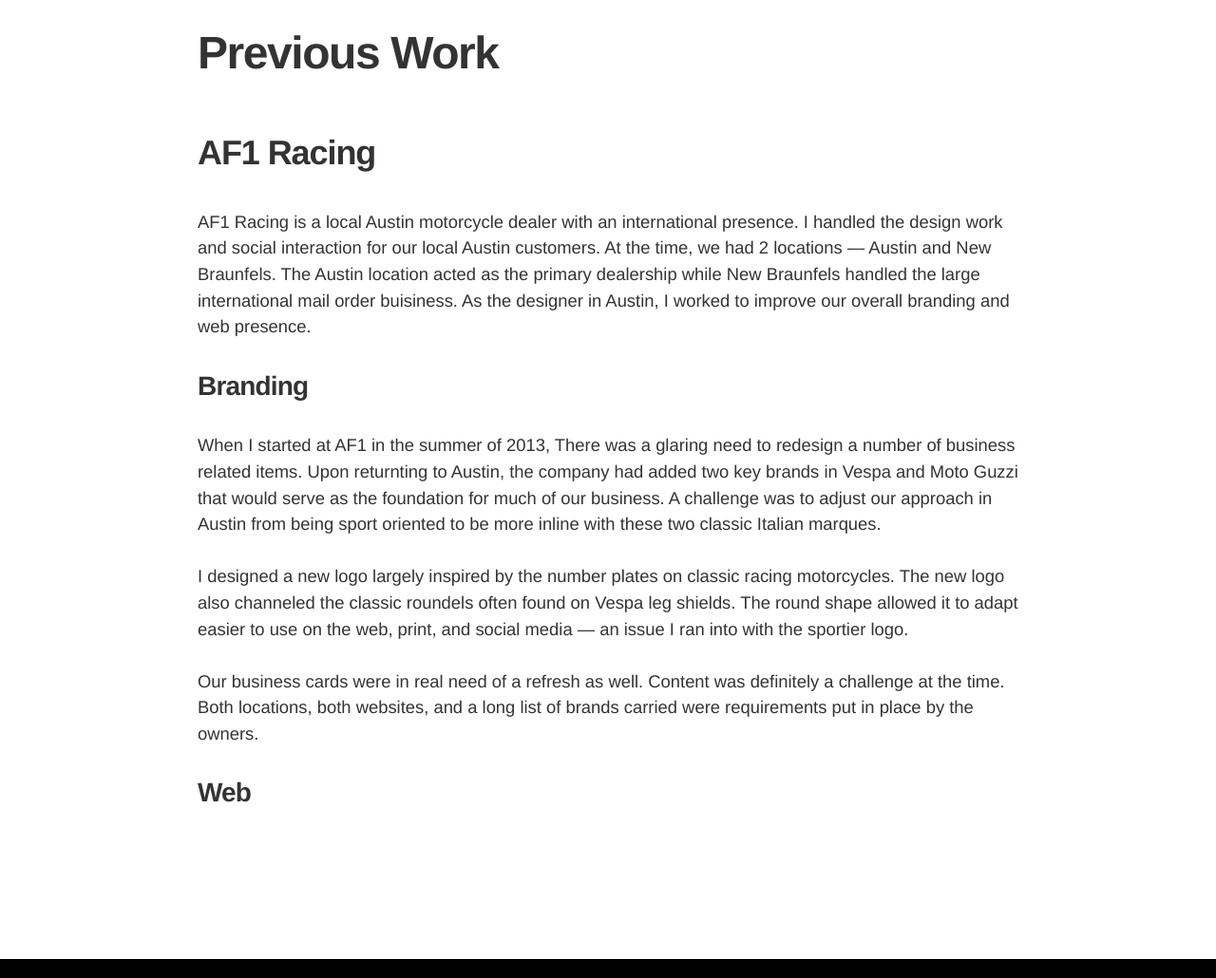
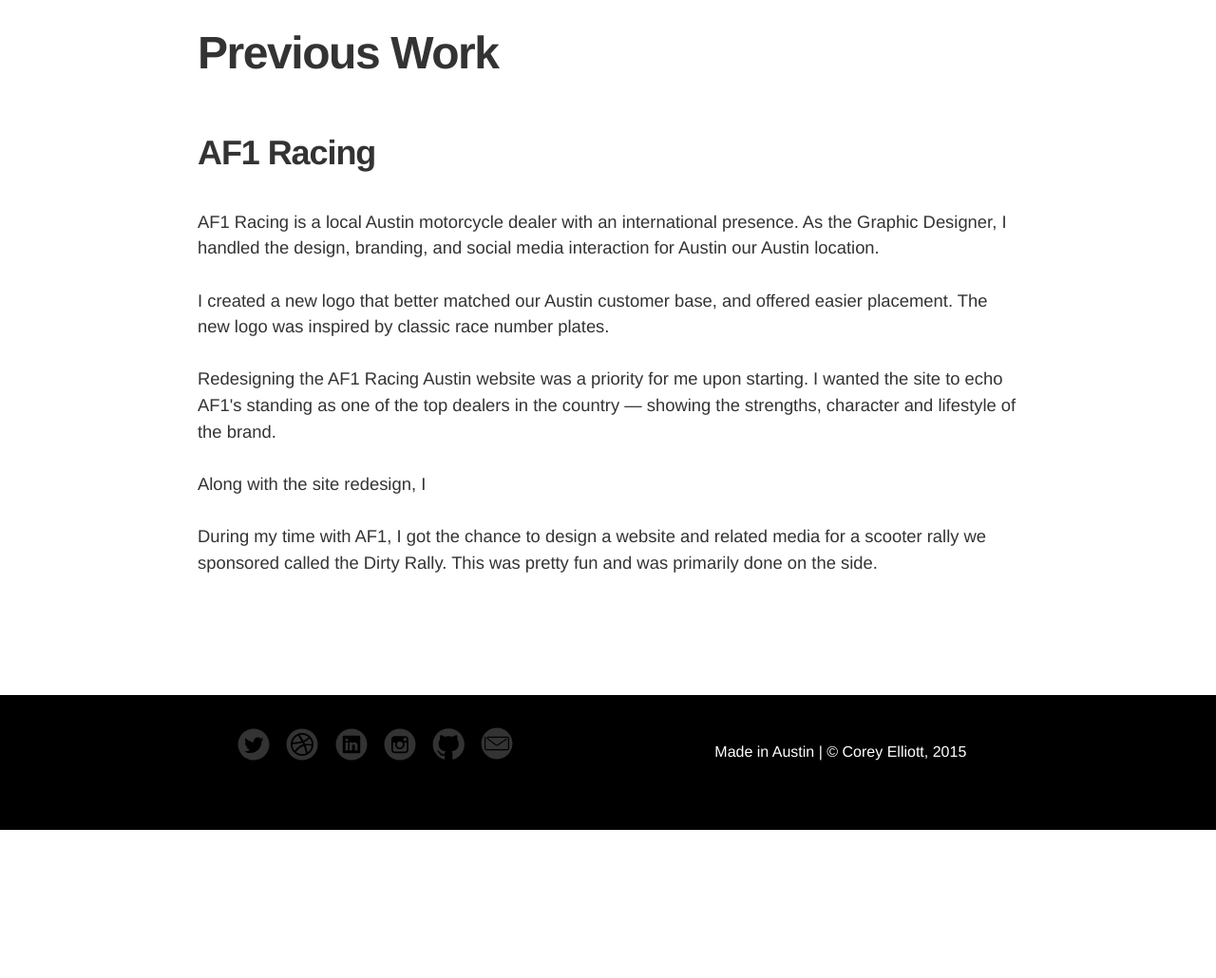
Before and after one commit to ellcorey/corey_elliott_design, a Jekyll site: the page built from pwork.html, in a window 1280 px wide and 1400 px high, cut to the strip 370-1400 px from the top of the window. Shown: the whole strip at 95% size. Built offline with Jekyll 4.4.1, drawn with Linux system fonts in a browser that asks for light colours; nearby versions of some CDN libraries.

Commit message:
edited goodreads, adjusted nav colors

```diff
--- a/_sass/_base.scss
+++ b/_sass/_base.scss
@@ -16,7 +16,7 @@
 $text-color:       #333;
 $brand-color:      #00ff99;
 $wrap-bg:          #fff;
-$nav-bg:           #777;
+$nav-bg:           #333;
 
 
 
--- a/_sass/_layout.scss
+++ b/_sass/_layout.scss
@@ -136,7 +136,7 @@
 
 footer {
     @include clearfix;
-    background: black;
+    background: #000;
     margin-top: 3em;
     min-height: 4em;
     padding-top: 2em;
@@ -325,7 +325,7 @@
 
 .nav-title {
     display: none;
-    color: #333;
+    color: #eee;
     font-family: $base-font-family;
     font-size: 2.5em;
     transition: .15s ease;
--- a/_sass/_navigation.scss
+++ b/_sass/_navigation.scss
@@ -87,7 +87,7 @@
   }
 
   li.nav-link a {
-    color: #333;
+    color: #eee;
     display: inline-block;
 
 
--- a/goodreads.html
+++ b/goodreads.html
@@ -65,7 +65,7 @@
 
 	    <a name="design"><section class="content-block"></a>
 	    	<h2>Design</h2>
-	    	<p>For the design process, I would create 3 style tiles, sketch out basic layouts, and then proceed to the Illustrator mockups.</p>
+	    	<p>For the design process, I created three style tiles, sketched out basic layouts, and then proceeded to the Illustrator mockups.</p>
 
 	    	<h3>Style Tiles</h3>
 	    	<p>For the Goodreads project, I wanted the style tiles to create the feeling of modern libraries. The tile I chose has calm blues and clean, legible typefaces. I believe the font combination offsets the more modern color palette.</p>
@@ -97,7 +97,7 @@
 	    	</div>
 
 	    	<a name="challenges"><h3>Challenges</h3></a>
-	    	<p>This project involved a heavy amount of decisions on features and content. The challenge lay with cleaning up the interface and thinking of the current user base. It was possible to move content to other pages, but I couldn't remove it.</p>
+	    	<p>This project involved a heavy amount of decisions on features and content. The biggest challenge was cleaning up the interface and thinking of the current user base. It was possible to move content to other pages, but I couldn't remove it.</p>
 
 	    	<p>My mobile first thought process was reinforced through the process of content management. Additionally, I learned user data feedback is imperative when redesigning an existing product &mdash; not just at the end, but throughout the process.</p>
 	    </section>
--- a/pwork.html
+++ b/pwork.html
@@ -24,17 +24,17 @@
 
     <section class="content-block">
     	<h2>AF1 Racing</h2>
-    	<p>AF1 Racing is a local Austin motorcycle dealer with an international presence. I handled the design work and social interaction for our local Austin customers. At the time, we had 2 locations &mdash; Austin and New Braunfels. The Austin location acted as the primary dealership while New Braunfels handled the large international mail order buisiness. As the designer in Austin, I worked to improve our overall branding and web presence.</p>
+    	<p>AF1 Racing is a local Austin motorcycle dealer with an international presence. As the Graphic Designer, I handled the design, branding, and social media interaction for Austin our Austin location.</p>
 
-    	<h3>Branding</h3>
-    	<p>When I started at AF1 in the summer of 2013, There was a glaring need to redesign a number of business related items. Upon returnting to Austin, the company had added two key brands in Vespa and Moto Guzzi that would serve as the foundation for much of our business. A challenge was to adjust our approach in Austin from being sport oriented to be more inline with these two classic Italian marques.</p>
+    	<p>I created a new logo that better matched our Austin customer base, and offered easier placement. The new logo was inspired by classic race number plates.</p>
 
-    	<p>I designed a new logo largely inspired by the number plates on classic racing motorcycles. The new logo also channeled the classic roundels often found on Vespa leg shields. The round shape allowed it to adapt easier to use on the web, print, and social media &mdash; an issue I ran into with the sportier logo.</p>
+    	<p>Redesigning the AF1 Racing Austin website was a priority for me upon starting. I wanted the site to echo AF1's standing as one of the top dealers in the country &mdash; showing the strengths, character and lifestyle of the brand.</p>
 
-    	<p>Our business cards were in real need of a refresh as well. Content was definitely a challenge at the time. Both locations, both websites, and a long list of brands carried were requirements put in place by the owners.</p>
+    	<p>Along with the site redesign, I
 
-    	<h3>Web</h3>
-    	<p>
+    	<p>During my time with AF1, I got the chance to design a website and related media for a scooter rally we sponsored called the Dirty Rally. This was pretty fun and was primarily done on the side.</p>
+
+
 
     </section>
     </main>
```
Also changed, not shown: other parts of goodreads.html (+1 -1 lines), 4 other files.
